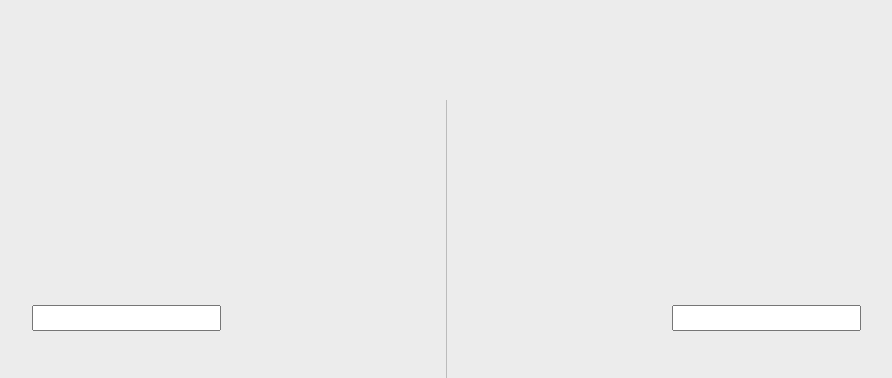
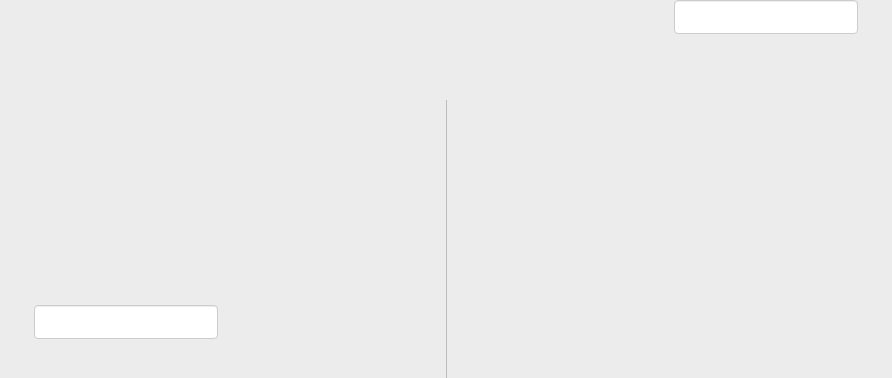
Before and after one commit to kensuka21/translate-currency, a React (Create React App) app: page / in a window 1280 px wide. Shown: the top 378 px of the page, without its empty margins (194-1086 px from the left). Built offline with nearby package versions, Linux system fonts and the light colour scheme.

Commit message:
Resizing input.

```diff
--- a/src/App.css
+++ b/src/App.css
@@ -7,6 +7,6 @@
     margin: 100px 0 100px 0;
 }
 
-input {
+.input-currency {
     margin-top: 50%;
 }
--- a/src/App.js
+++ b/src/App.js
@@ -8,13 +8,25 @@ class App extends Component {
       <div className="container-fluid">
         <div className="row">
           <div className="col-xs-6 text-center">
-              <input className="" type="text"/>
+              <div className="row input-currency">
+                  <div className="col-xs-4"></div>
+                  <div className="col-xs-4">
+                      <input className="form-control" type="text"/>
+                  </div>
+                  <div className="col-xs-4"></div>
+              </div>
           </div>
 
           <div className="separator"></div>
 
           <div className="col-xs-6 text-center">
-              <input className="" type="text"/>
+              <div className="row">
+                  <div className="col-xs-4"></div>
+                  <div className="col-xs-4">
+                      <input className="form-control" type="text"/>
+                  </div>
+                  <div className="col-xs-4"></div>
+              </div>
           </div>
         </div>
       </div>
```
